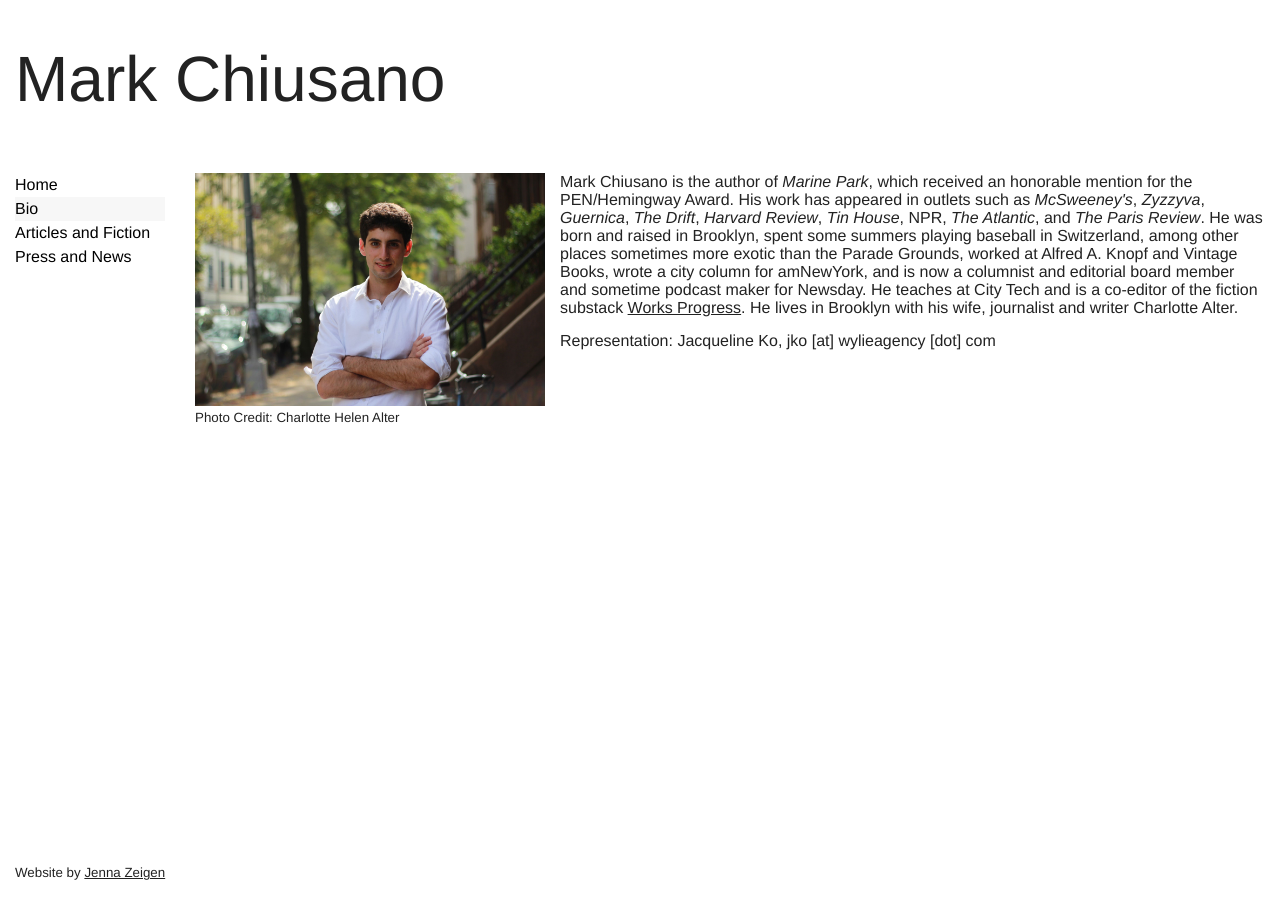
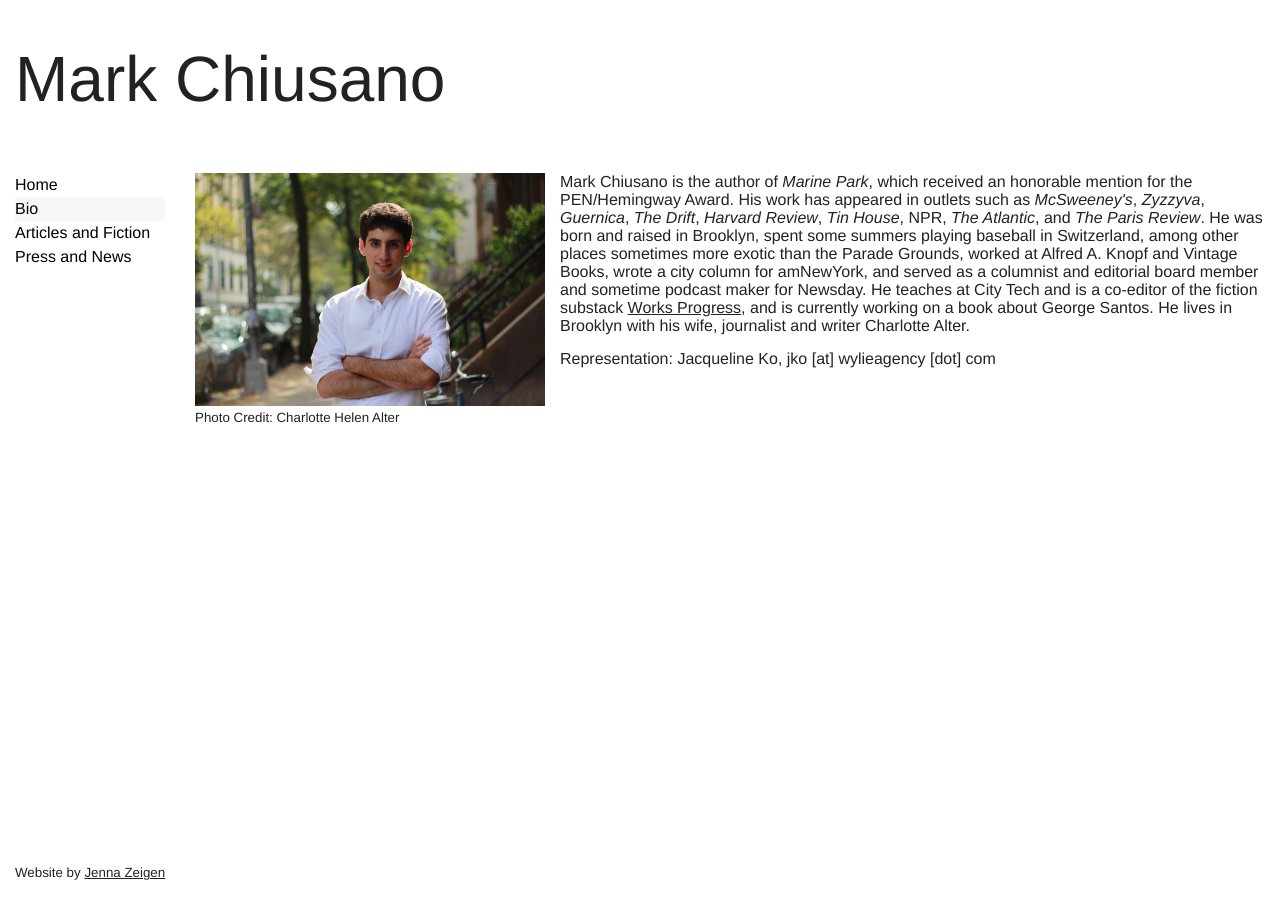
Before and after one commit to mjchiusano/mjchiusano.github.io, a Jekyll site: the page built from bio.html, in a window 1280 px wide. Built offline with Jekyll 4.4.1, drawn with Linux system fonts in a browser that asks for light colours; Markdown is read by kramdown in place of the engine named in the settings.

Commit message:
Update bio.html
santos

```diff
--- a/bio.html
+++ b/bio.html
@@ -8,7 +8,7 @@ title: Biography
   <small>Photo Credit: Charlotte Helen Alter</small>
 </div>
 
-<p class="gutter-pad-bottom">Mark Chiusano is the author of <i>Marine Park</i>, which received an honorable mention for the PEN/Hemingway Award. His work has appeared in outlets such as <i>McSweeney's</i>, <i>Zyzzyva</i>, <i>Guernica</i>, <i>The Drift</i>, <i>Harvard Review</i>, <i>Tin House</i>, NPR, <i>The Atlantic</i>, and <i>The Paris Review</i>. He was born and raised in Brooklyn, spent some summers playing baseball in Switzerland, among other places sometimes more exotic than the Parade Grounds, worked at Alfred A. Knopf and Vintage Books, wrote a city column for amNewYork, and is now a columnist and editorial board member and sometime podcast maker for Newsday. He teaches at City Tech and is a co-editor of the fiction substack <a href="https://worksprogress.substack.com/"> Works Progress</a>. He lives in Brooklyn with his wife, journalist and writer Charlotte Alter.</p>
+<p class="gutter-pad-bottom">Mark Chiusano is the author of <i>Marine Park</i>, which received an honorable mention for the PEN/Hemingway Award. His work has appeared in outlets such as <i>McSweeney's</i>, <i>Zyzzyva</i>, <i>Guernica</i>, <i>The Drift</i>, <i>Harvard Review</i>, <i>Tin House</i>, NPR, <i>The Atlantic</i>, and <i>The Paris Review</i>. He was born and raised in Brooklyn, spent some summers playing baseball in Switzerland, among other places sometimes more exotic than the Parade Grounds, worked at Alfred A. Knopf and Vintage Books, wrote a city column for amNewYork, and served as a columnist and editorial board member and sometime podcast maker for Newsday. He teaches at City Tech and is a co-editor of the fiction substack <a href="https://worksprogress.substack.com/"> Works Progress</a>, and is currently working on a book about George Santos. He lives in Brooklyn with his wife, journalist and writer Charlotte Alter.</p>
 
 
 <p>Representation:
```
